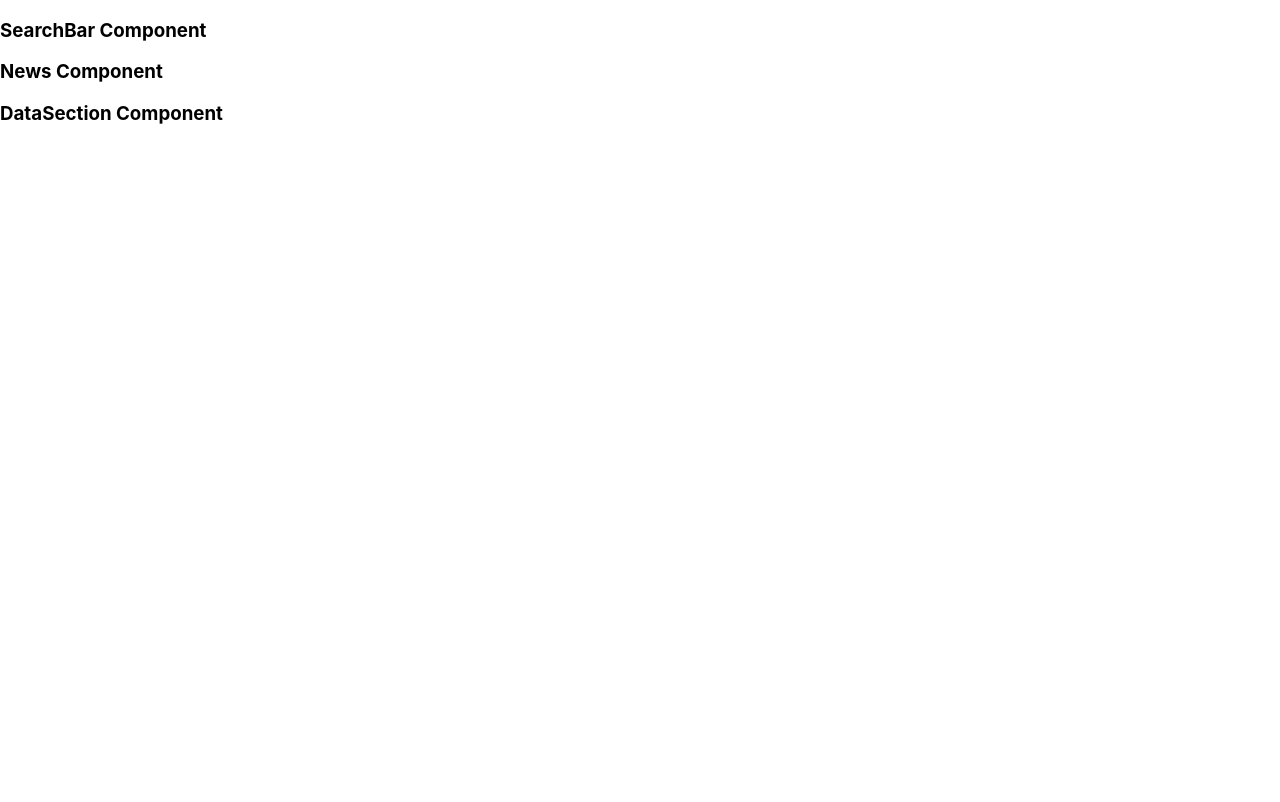
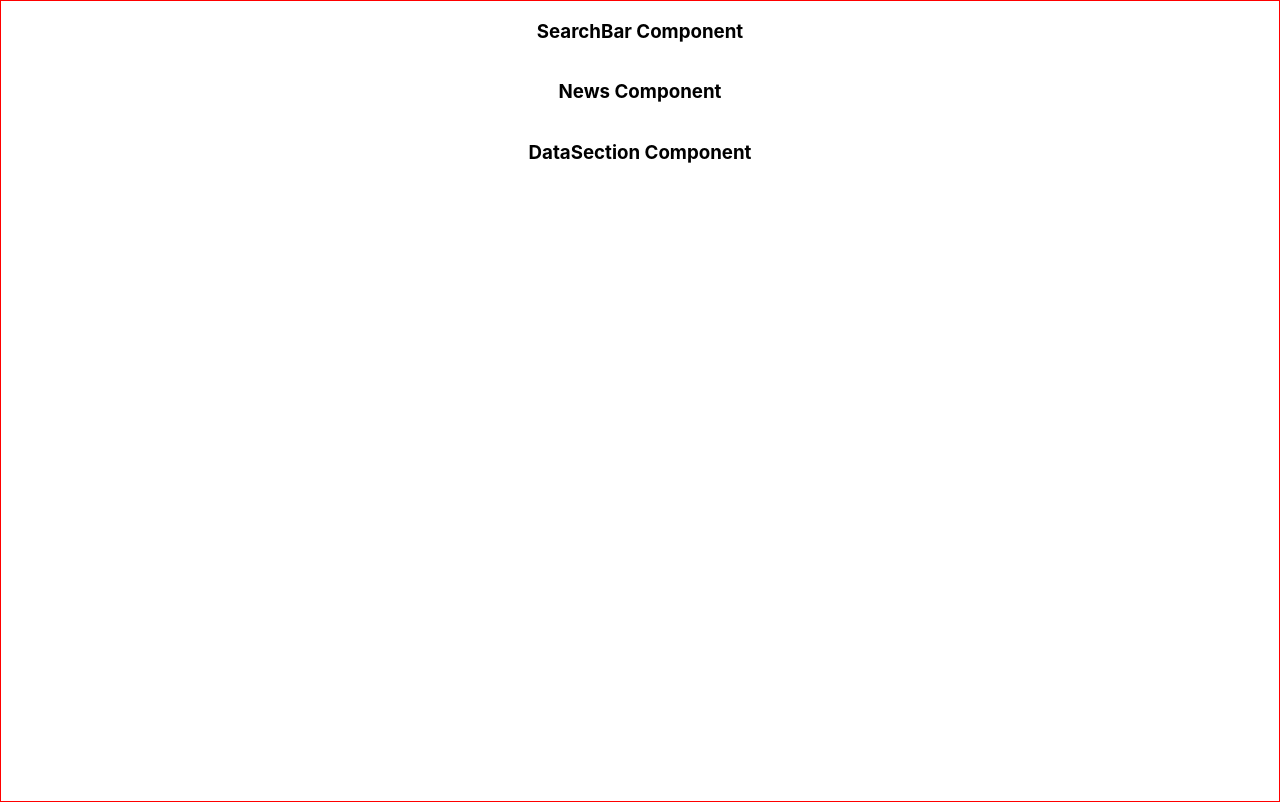
Before and after one commit to KevinKra/InvestorDroid, a React (Create React App) app: page / in a window 1280 px wide. Built offline with nearby package versions, Linux system fonts and the light colour scheme; no server answers.

Commit message:
Update styles

```diff
--- a/src/components/App/App.css
+++ b/src/components/App/App.css
@@ -0,0 +1,7 @@
+.App {
+  border: 1px solid red;
+  display: flex;
+  flex-direction: column;
+  align-items: center;
+  min-height: 100vh;
+}
--- /dev/null
+++ b/src/components/DataSection/DataSection.scss
@@ -0,0 +1,9 @@
+.DataSection {
+  display: flex;
+  justify-content: center;
+  flex-wrap: wrap;
+  border: 1px solid blue;
+  width: 80%;
+  min-height: 60vh;
+  padding: 1rem 0;
+}
--- /dev/null
+++ b/src/containers/News/News.scss
@@ -0,0 +1,5 @@
+.News {
+  border: 1px solid red;
+  height: 300px;
+  width: 80%;
+}
--- a/src/containers/SearchBar/SearchBar.scss
+++ b/src/containers/SearchBar/SearchBar.scss
@@ -0,0 +1,16 @@
+@import "../../variables";
+.SearchBar {
+  // border: 1px solid red;
+  input[type="search"] {
+    font-size: 16px;
+    padding: 8px 10px;
+    border: 1px solid $black;
+    width: 400px;
+    -webkit-border-radius: 10em;
+    -moz-border-radius: 10em;
+    border-radius: 10em;
+    &:focus {
+      outline: none;
+    }
+  }
+}
```
Also changed, not shown: src/components/DataPointer/DataPointer.scss (added, +10 -0 lines), src/components/NavBar/NavBar.scss (added, +26 -0 lines).
